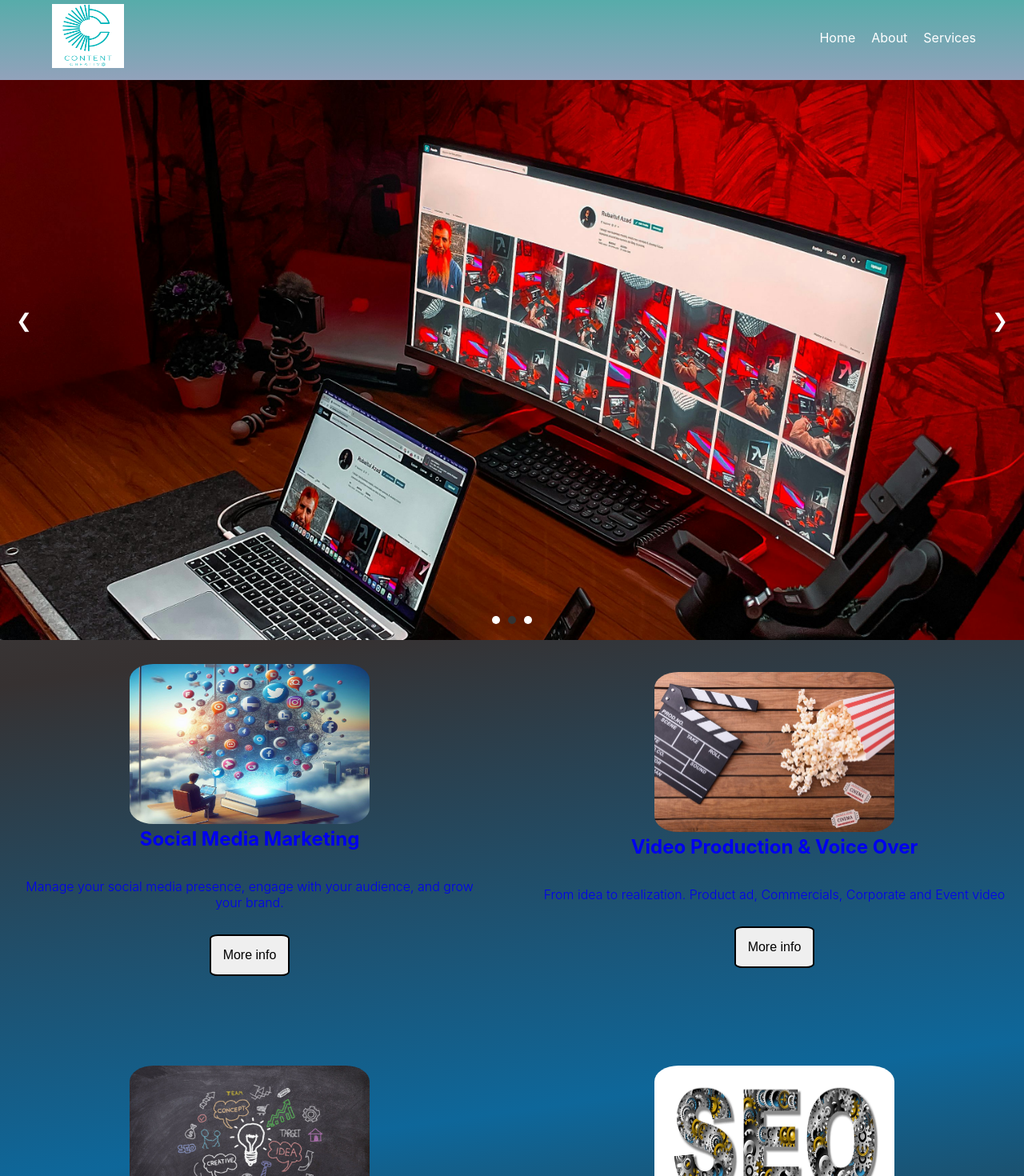
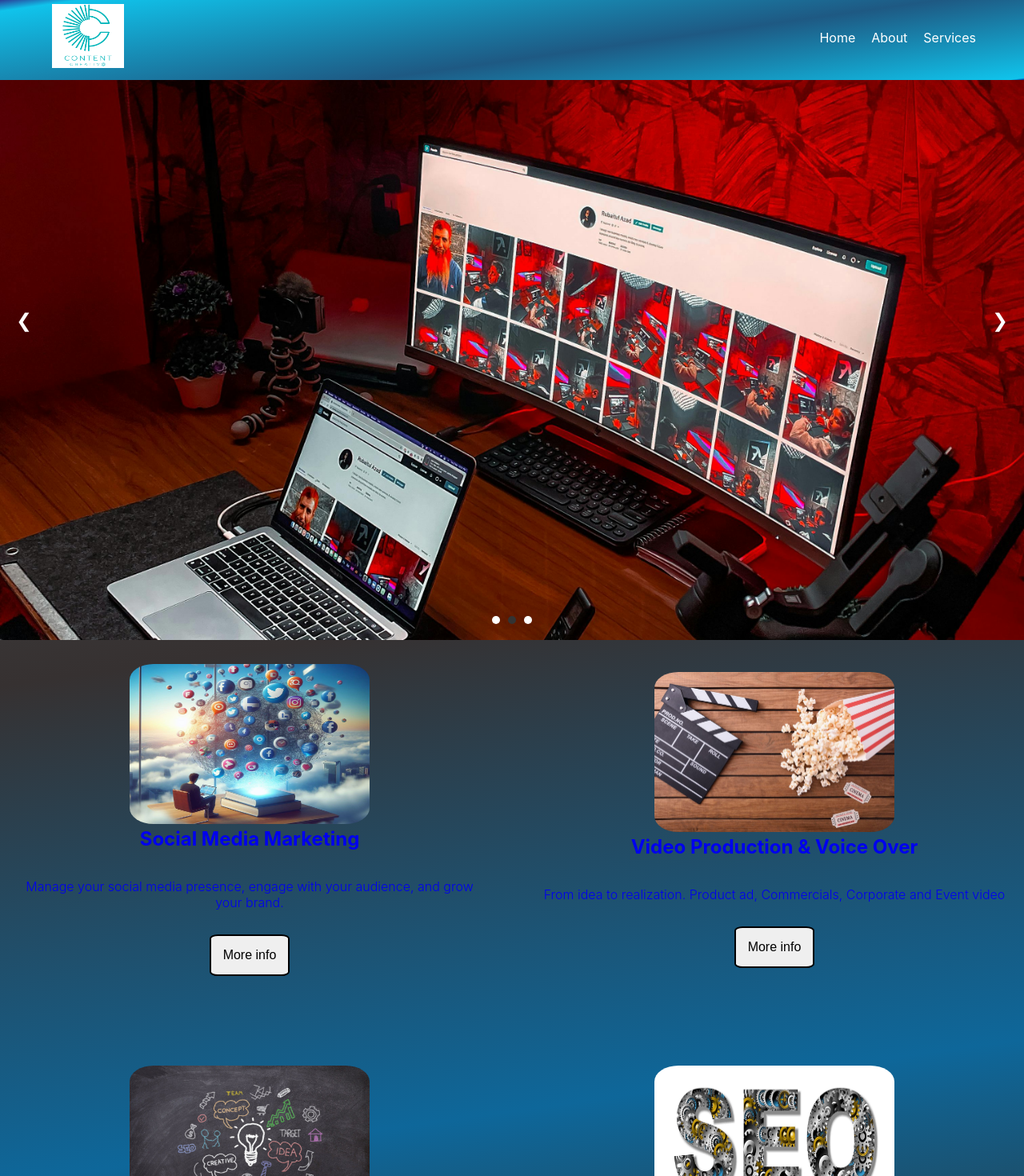
Before and after one commit to MalesevicS/ContentCreativ, a React (Create React App) app: page / in a window 1280 px wide. Shown: the top 1470 px of the page at 80% size. Built offline with nearby package versions, Linux system fonts and the light colour scheme.

Commit message:
Header_Footer_Background_Change

```diff
--- a/src/components/Header.jsx
+++ b/src/components/Header.jsx
@@ -5,13 +5,15 @@ import logo from "../images/logo.png"
 
 const Navbar = () => {
   const [isOpen, setIsOpen] = useState(false);
+  const [isExpanded, setIsExpanded] = useState(false); // Dodajemo stanje za proširenje navbar-a
 
   const toggleNavbar = () => {
     setIsOpen(!isOpen);
+    setIsExpanded(!isExpanded); // Invertujemo stanje proširenja navbar-a
   };
 
   return (
-    <nav className="navbar">
+    <nav className={`navbar ${isExpanded ? 'expanded' : ''}`}> {/* Dodajemo klasu expanded kada je navbar proširen */}
       <div className="navbar-container">
         <Link to="/" className="navbar-logo">
           <img className='logoPic' src={logo} alt="#" />
--- a/src/components/MarketingService.jsx
+++ b/src/components/MarketingService.jsx
@@ -39,10 +39,8 @@ const serviceData = [
 ];
 
 const MarketingService = () => {
-  // Ref za scroll na vrh stranice
   const refP = useRef(0);
 
-  // Funkcija za skrolovanje na vrh stranice
   const scrollToTop = () => {
     const servicesTopContent = document.getElementById('servicesTopContent');
     if (refP.current) {
--- a/src/pages/MainPage.jsx
+++ b/src/pages/MainPage.jsx
@@ -10,8 +10,9 @@ import WebDev from '../components/WebDev';
 const MainPage = () => {
   return (
     <div className="hero_Container">
-      <HomeSlider />
+       <HomeSlider />
       <MarketingService />
+
     </div>
   );
 };
--- a/src/styles/Footer.css
+++ b/src/styles/Footer.css
@@ -1,6 +1,5 @@
 .footer {
-    background: linear-gradient(to bottom, #57ACAA, #92A2BB);
-    color: #fff;
+    background: linear-gradient(172deg, #2a3e97 0%, #10c3eb 5%, #1e5983 59%, #10c3eb 99%, #09218f 100%);    color: #fff;
     padding: 20px;
     text-align: center;
     justify-content: center;
--- a/src/styles/FrontServices.css
+++ b/src/styles/FrontServices.css
@@ -41,8 +41,6 @@
     justify-content: space-between;
     gap: 2rem;
     background: linear-gradient(172deg, #383434 0%, #363131 5%, #0e679a 59%, #312d29 99%, #1b1b1b 100%);
-
-    overflow: scroll;
 }
 
 .imgp {
@@ -112,7 +110,7 @@ button:hover {
         justify-content: center;
         display: flex;
         flex-direction: column;
-        height: 20%;
+        height: auto;
     }
     .imgp {
     height: auto;
--- a/src/styles/Header.css
+++ b/src/styles/Header.css
@@ -1,5 +1,5 @@
 .navbar {
-    background: linear-gradient(to bottom, #57ACAA, #92A2BB);
+    background: linear-gradient(172deg, #2a3e97 0%, #10c3eb 5%, #1e5983 59%, #10c3eb 99%, #09218f 100%);    color: #fff;
     color: #fff;
     position: fixed;
     width: 100%;
--- a/src/styles/MainPage.css
+++ b/src/styles/MainPage.css
@@ -2,7 +2,7 @@
     position: relative;
     justify-content: center;
     align-items: center;
-    height: 100vh;
+
     background-size: cover;
     background-position: center;
     color: white;
--- a/src/styles/WebDev.css
+++ b/src/styles/WebDev.css
@@ -4,7 +4,7 @@
     justify-content: center;
     flex-direction: column;
     padding: 40px;
-    background-color: black;
+    background: linear-gradient(172deg, #2a3e97 0%, #9fe8f8 5%, #9fe8f8 59%, #0b63aa 99%, #09218f 100%);
     border-top: 2px solid wheat;
   }
 
@@ -22,9 +22,7 @@
 
   .text_container {
     text-align: center;
-    background: linear-gradient(172deg, #FF5451 0%, #FF5451 5%, #FE895F 59%, #FCB56B 99%, #FCB56B 100%);
-  -webkit-background-clip: text;
-  -webkit-text-fill-color: transparent;
+    color: black;
   }
 
   .text_container h1 {
@@ -34,8 +32,7 @@
 
   .text_container p {
     font-size: 16px;
+    font-weight: 700;
     line-height: 1.6;
-    background: linear-gradient(172deg, #FF5451 0%, #FF5451 5%, #FE895F 59%, #FCB56B 99%, #FCB56B 100%);
-    -webkit-background-clip: text;
-    -webkit-text-fill-color: transparent;
+    color: black;
   }
```
